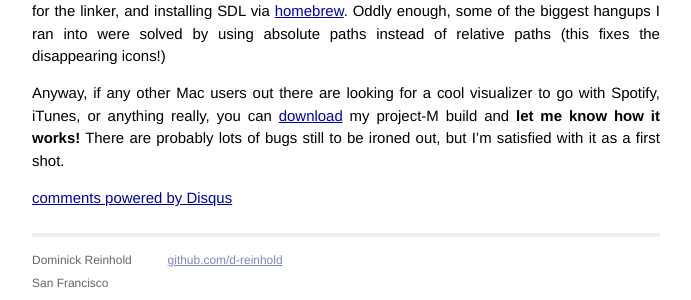
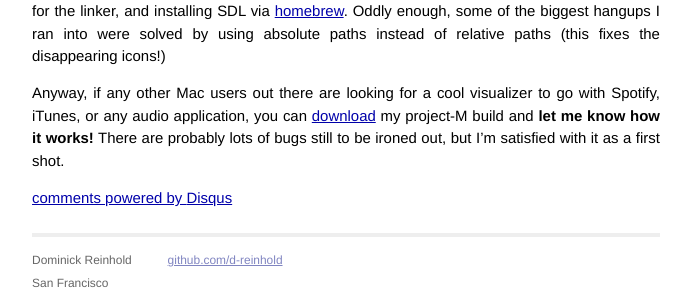
Before and after one commit to d-reinhold/d-reinhold.github.io, a Jekyll site: the page built from _posts/2013-06-05-projectM-for-OSX.markdown, in a window 1280 px wide. Shown: the part 777-1077 px from the top of the page, without its empty margins (294-985 px from the left). Built offline with Jekyll 4.4.1, drawn with Linux system fonts in a browser that asks for light colours; comment, search, counter and statistics services are not loaded.

```diff
--- a/_posts/2013-06-05-projectM-for-OSX.markdown
+++ b/_posts/2013-06-05-projectM-for-OSX.markdown
@@ -13,4 +13,4 @@
 
 I learned a lot working on project-M. Some of it will probably end up being useful someday. For example, I learned how Cmake works, what the Qt framework is, __how to use install_name_tool to update the load paths of dylibs in an executable__, and the software design tradeoffs involved with static and dynamic linking (at a deeper level than I appreciated them before). While the source code for project-M builds without major issues on Linux (I assume), there were many modification I had to make to get things working on OSX Lion. These were often OSX related quirks, including adding header files (sys/stat.h) to ensure that vital functions were available, adding frameworks (particularly CoreFoundation and OpenGL) for the linker, and installing SDL via [homebrew](http://mxcl.github.io/homebrew/). Oddly enough, some of the biggest hangups I ran into were solved by using absolute paths instead of relative paths (this fixes the disappearing icons!)
 
-Anyway, if any other Mac users out there are looking for a cool visualizer to go with Spotify, iTunes, or anything really, you can [download](https://dl.dropboxusercontent.com/u/46809629/Code/ProjectM/1.0/projectM-jackOSX.dmg) my project-M build and __let me know how it works!__ There are probably lots of bugs still to be ironed out, but I'm satisfied with it as a first shot.
+Anyway, if any other Mac users out there are looking for a cool visualizer to go with Spotify, iTunes, or any audio application, you can [download](https://dl.dropboxusercontent.com/u/46809629/Code/ProjectM/1.0/projectM-jackOSX.dmg) my project-M build and __let me know how it works!__ There are probably lots of bugs still to be ironed out, but I'm satisfied with it as a first shot.
```
